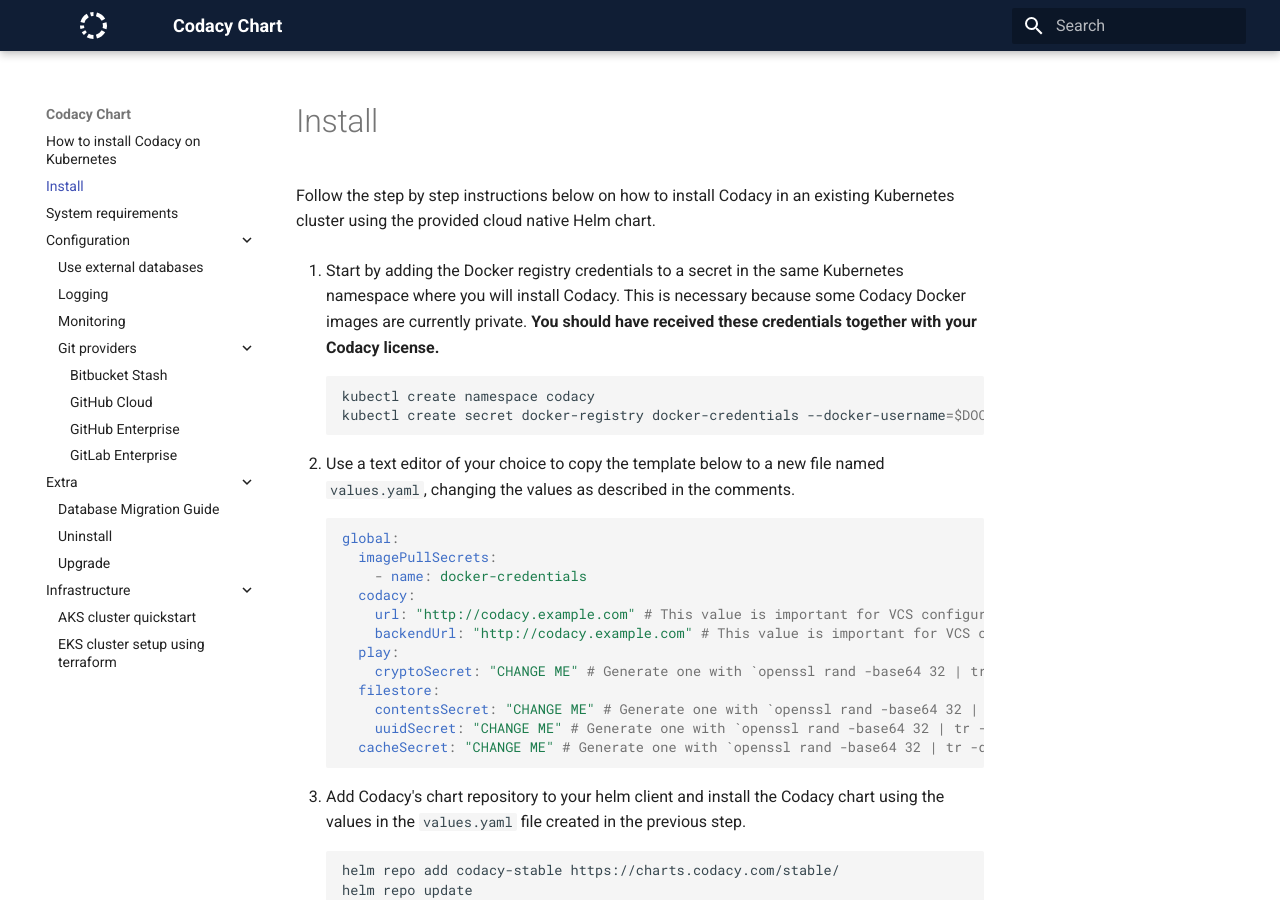
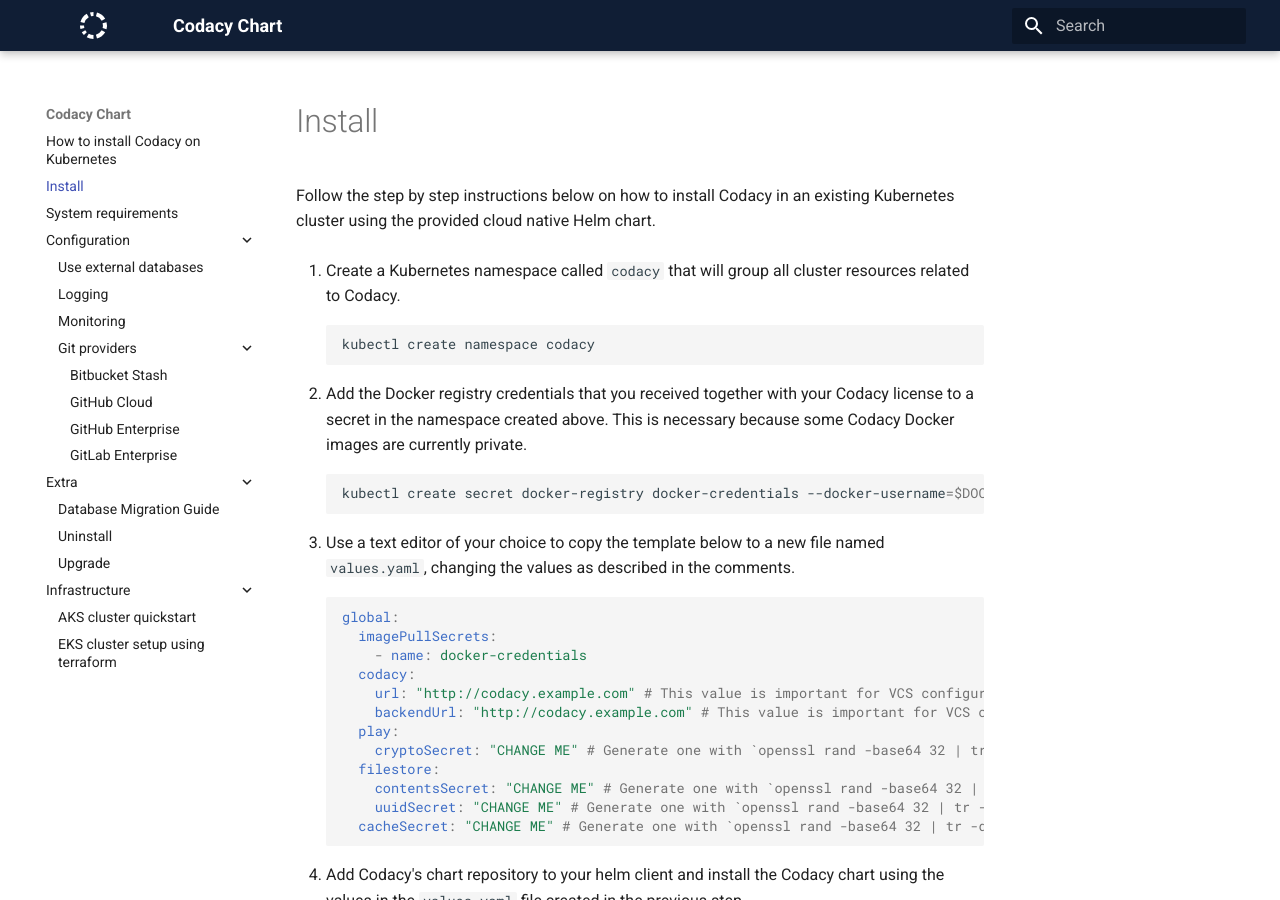
Before and after one commit to codacy/chart, an MkDocs documentation site: the page built from docs/install.md, in a window 1280 px wide and 900 px high. Built offline with MkDocs 1.6.1 and Material for MkDocs 9.7.7, drawn with Linux system fonts in a browser that asks for light colours.

Commit message:
Move k8s namespace creation to dedicated step

````diff
--- a/docs/install.md
+++ b/docs/install.md
@@ -2,10 +2,15 @@
 
 Follow the step by step instructions below on how to install Codacy in an existing Kubernetes cluster using the provided cloud native Helm chart.
 
-1. Start by adding the Docker registry credentials to a secret in the same Kubernetes namespace where you will install Codacy. This is necessary because some Codacy Docker images are currently private. **You should have received these credentials together with your Codacy license.**
+1. Create a Kubernetes namespace called `codacy` that will group all cluster resources related to Codacy.
 
     ```bash
     kubectl create namespace codacy
+    ```
+
+1. Add the Docker registry credentials that you received together with your Codacy license to a secret in the namespace created above. This is necessary because some Codacy Docker images are currently private.
+
+    ```bash
     kubectl create secret docker-registry docker-credentials --docker-username=$DOCKER_USERNAME --docker-password=$DOCKER_PASSWORD --namespace codacy
     ```
 
````
